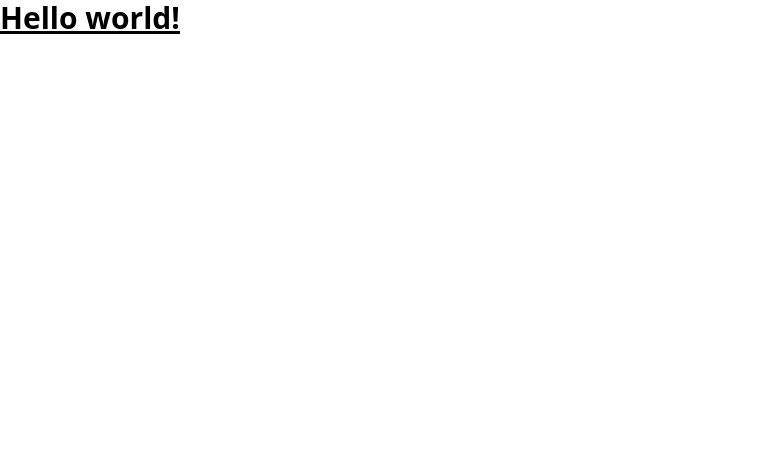
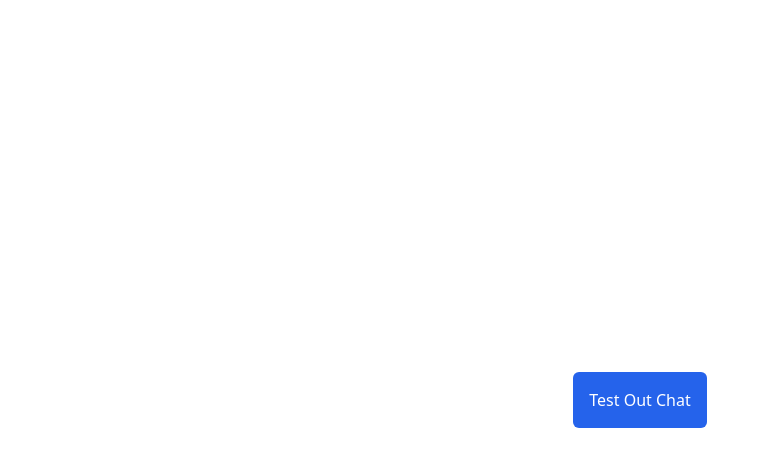
Before and after one commit to mdavish/chat-playground, a React (Vite) app: page / in a window 1280 px wide. Shown: the top 466 px of the page, without its empty margins (0-770 px from the left). Built offline with nearby package versions, Linux system fonts and the light colour scheme.

Commit message:
basic tester guy

```diff
--- a/src/App.tsx
+++ b/src/App.tsx
@@ -1,9 +1,56 @@
+import { useState } from "react";
+import ChatCore, { type Message } from "./ChatCore";
+import SyntaxHighlighter from 'react-syntax-highlighter';
+
+const chat = new ChatCore({
+  apiKey: "5a9eab1d26efd08005b6c1c309e1d981",
+  botId: "red-dog-bot",
+  env: "DEV",
+  v: "20230101",
+});
+
+const testMessages: Message[] = [
+  {
+    type: "USER",
+    timestamp: "1682965896",
+    messageText: "Hello world",
+  },
+];
+
+export default function App() {
+
+  const [res, setRes] = useState();
+
+  const handleClick = async () => {
+
+    const res = await chat.getResponse(testMessages);
+    setRes(res);
+  };
 
 
-export default function App() {
   return (
-    <h1 className="text-3xl font-bold underline">
-      Hello world!
-    </h1>
+    <div className="h-screen w-screen flex">
+      <div className="mx-auto my-auto max-w-3xl flex flex-col gap-y-4">
+        <button
+          onClick={handleClick}
+          className="mx-auto text-white bg-blue-600 p-4 rounded-md hover:bg-blue-800">
+          Test Out Chat
+        </button>
+        {res &&
+          <div className="flex flex-col gap-y-2">
+            <h1 className="text-2xl font-bold">Raw Messages</h1>
+            <SyntaxHighlighter
+              language="json" >
+              {JSON.stringify(testMessages, null, 2)}
+            </SyntaxHighlighter>
+            <h1 className="text-2xl font-bold">Response</h1>
+            <SyntaxHighlighter
+              language="json" >
+              {JSON.stringify(res, null, 2)}
+            </SyntaxHighlighter>
+          </div>
+        }
+      </div>
+    </div>
   )
 }
--- a/src/ChatCore.ts
+++ b/src/ChatCore.ts
@@ -1,6 +1,6 @@
 export interface Message {
   type: "USER" | "BOT" | "DEBUG";
-  timestamp: number;
+  timestamp: number | string;
   messageText: string;
 }
 
@@ -33,7 +33,11 @@ export default class ChatCore {
     this.botId = botId;
     this.env = env ?? "DEV";
     this.v = v ?? "20230101";
-    this.chatUrl = this.baseUrls[this.env];
+    // Follow this structure:
+    // https://liveapi-dev.yext.com/v2/accounts/me/chat/red-dog-bot/message?v=20230101
+    this.chatUrl = `${this.baseUrls[this.env]}${this.botId}/message?v=${
+      this.v
+    }`;
   }
 
   async getResponse(messages: Message[]) {
@@ -44,9 +48,7 @@ export default class ChatCore {
         "api-key": this.apiKey,
       },
       body: JSON.stringify({
-        botId: this.botId,
-        messages,
-        v: this.v,
+        messages: messages,
       }),
     });
     console.log({ res });
--- a/tsconfig.json
+++ b/tsconfig.json
@@ -19,6 +19,6 @@
     "noUnusedParameters": true,
     "noFallthroughCasesInSwitch": true
   },
-  "include": ["src", "src/**/*.ts"],
+  "include": ["src", "src/**/*.ts", "*/**/*.tsx", "*/**/*.ts"],
   "references": [{ "path": "./tsconfig.node.json" }]
 }
```
Also changed, not shown: package.json (+5 -4 lines), src/test/TestChatCore.ts (+1 -0 lines), tsconfig.node.json (deleted, +0 -11 lines), 1 other file (tests, documents, lock files or other folders).
